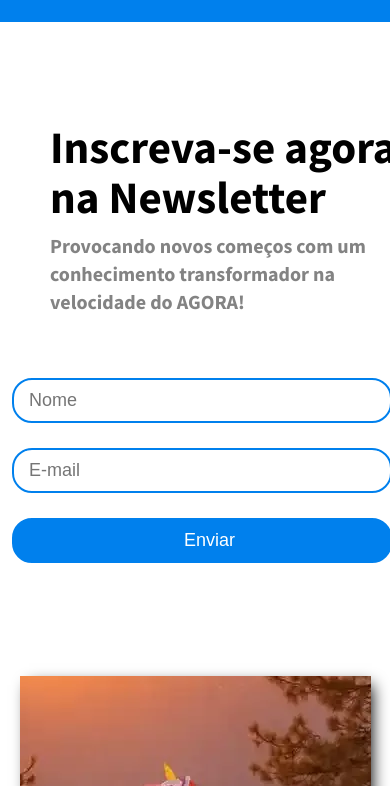
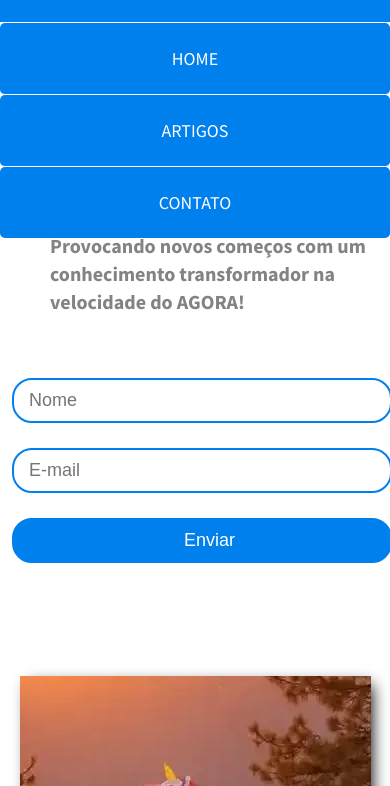
Before and after one commit to Charrels22/modulo_V_aulao, a plain HTML site: page index.html in a window 390 px wide. Both pictures are taken after a click on the label 355 px from the left and 40 px from the top of the page. Shown: the part 58-844 px from the top of the page. Drawn offline with Linux system fonts and the light colour scheme.

Commit message:
implementa menu lateral retratil mobile

```diff
--- a/CSS/responsive.css
+++ b/CSS/responsive.css
@@ -1,9 +1,9 @@
 @media (max-width: 1000px) {
-    main .container-main div{
+    main .container-main div {
         margin: auto;
     }
 
-    main .container-main img{
+    main .container-main img {
         display: none;
     }
 
@@ -15,7 +15,7 @@
         margin-left: 50px;
     }
 
-    form{
+    form {
         display: flex;
         align-items: center;
         width: 100%;
@@ -34,25 +34,49 @@
         padding: 0px 20px;
     }
 }
+
 @media (max-width: 630px) {
-    nav {
-        display: none;
+
+    .menu-button-container {
+        display: flex;
     }
 
-    main .container-menu img{
-        display: none;
+    .menu {
+        position: absolute;
+        margin-top: 30px;
+        flex-direction: column;
+        width: 100vw;
+        justify-content: center;
+        align-items: center;
+        left: 100%;
+        transform: translatex(100vw);
+        transition: 0.5s ease transform;
     }
 
-    .container-menu{
-        height: 100%;
+    .menu>li {
         display: flex;
-        align-items: center;
         justify-content: center;
+        margin: 0;
+        padding: 0px;
+        width: 100%;
+        color: white;
+        background-color: #0080ed;
+        border-radius: 5px;
     }
 
-    #checkbox-menu {
-        position: absolute;
-        opacity: 0;
+    .menu>li:not(:last-child) {
+        border-bottom: 1px solid white;
+    }
+
+    .menu li a {
+        flex: 1;
+        text-align: center;
+    }
+
+
+
+    main .container-menu img {
+        display: none;
     }
 
     label{
@@ -63,7 +87,7 @@
         width: 30px;
     }
 
-    label span{
+    label span {
         position: absolute;
         display: block;
         height: 5px;
@@ -99,5 +123,12 @@
         top: 8px;
     }
 
+    nav.menu {
+        width: 100%;
+    }
 
+    #checkbox-menu:checked~nav .menu {
+        transform: translateX(-100vw);
+        transition: 0.5s ease transform;
+    }
 }
```
